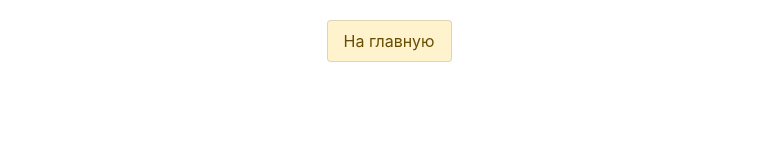
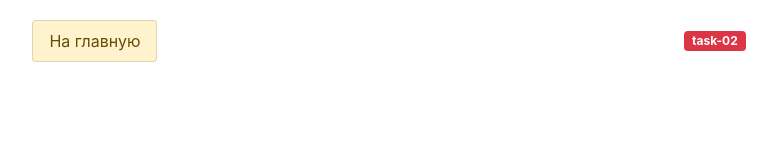
Before and after one commit to nazarii-lozynskyi/goit-js-hw-11-promisification, a website built with Parcel: page src/task-02.html in a window 1280 px wide. Shown: the whole page, without its empty margins (251-1028 px from the left). Built offline with nearby package versions, Linux system fonts and the light colour scheme.

Commit message:
Update task-02.html

```diff
--- a/src/task-02.html
+++ b/src/task-02.html
@@ -31,6 +31,8 @@
       >
     </div>
 
-    <script src="js/task-02.js" type="module"></script>
+    <span class="badge bg-danger">task-02</span>
+
+    <script src="js/task-02.js"></script>
   </body>
 </html>
```
